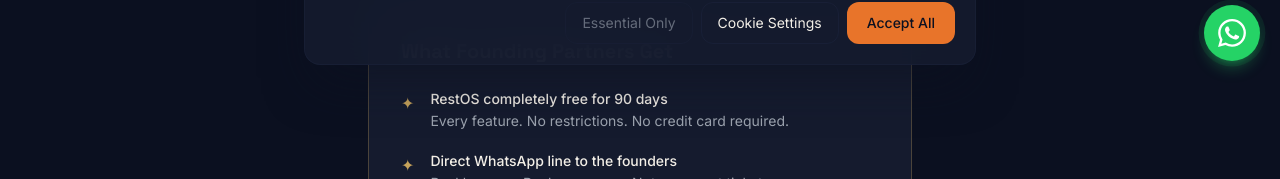
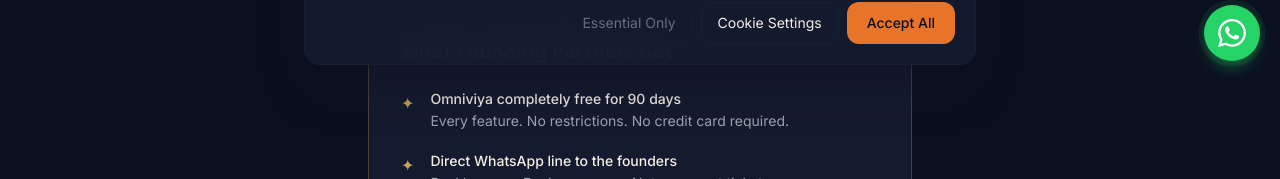
Before and after one commit to omniviyaai/RestOSWebsite, a Next.js app: page /in/founding in a window 1280 px wide. Shown: the part 719-898 px from the top of the page. Built offline with nearby package versions, Linux system fonts and the light colour scheme.

Commit message:
fix: rebrand stray RestOS references in founding perks and pricing mailto

```diff
--- a/src/app/_founding/page.tsx
+++ b/src/app/_founding/page.tsx
@@ -7,7 +7,7 @@
 import { regionConfig } from '@/lib/region-config'
 
 const perks = [
-  { title: 'RestOS completely free for 90 days', desc: 'Every feature. No restrictions. No credit card required.' },
+  { title: 'Omniviya completely free for 90 days', desc: 'Every feature. No restrictions. No credit card required.' },
   { title: 'Direct WhatsApp line to the founders', desc: 'Real humans. Real responses. Not a support ticket.' },
   { title: 'Shape the product roadmap', desc: 'Your feedback gets acted on — not filed away.' },
   { title: 'Founding Partner badge', desc: 'Permanent recognition as one of the first 10.' },
--- a/src/app/_pricing/page.tsx
+++ b/src/app/_pricing/page.tsx
@@ -91,7 +91,7 @@
                 </p>
               </div>
               <a
-                href="mailto:hello@omniviya.in?subject=RestOS Waitlist"
+                href="mailto:hello@omniviya.in?subject=Omniviya Waitlist"
                 className="flex w-full items-center justify-center px-6 py-3.5 rounded-lg border border-wire text-warm-white text-sm font-display font-semibold hover:border-ember/50 hover:text-ember transition-colors duration-150 min-h-[44px]"
               >
                 Join Waitlist
```
